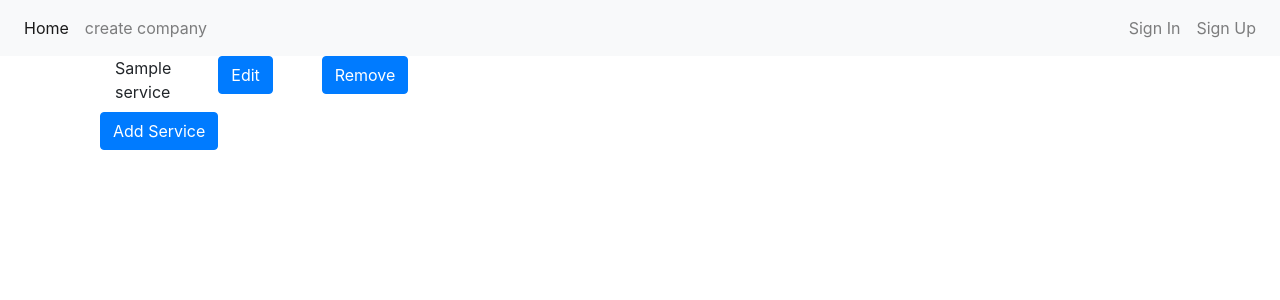
After one commit to Lanaok/project, a Django app: page /company/1/services/ in a window 1280 px wide. The commit adds this page. Shown: the top 300 px of the page. Run offline with Django 3.2, Linux system fonts and the light colour scheme; tables that the repository leaves empty hold one stand-in row (values such as "Sample post"); some libraries are stand-ins or nearby versions.

Commit message:
added staff and service managing capabilities

```diff
--- /dev/null
+++ b/mysite/company/templates/company/services/service_list.html
@@ -0,0 +1,31 @@
+{% extends 'base.html' %}
+{% block content %}
+    <div class="container">
+        <div class="col-4">
+            {% for service in services %}
+                <div class="row col-sm-auto mb-2">
+                    <div class="col">
+                        {{ service }}
+                    </div>
+                    <div class="col">
+                        <button type="button" class="btn btn-primary"
+                                onclick="location.href='{% url 'service-edit' company_id=company_id service_id=service.id %}'">
+                            Edit
+                        </button>
+                    </div>
+                    <div class="col">
+                        <button type="button" class="btn btn-primary"
+                                onclick="location.href='{% url 'service-remove' company_id=company_id service_id=service.id %}'"
+                        name="hi">
+                            Remove
+                        </button>
+                    </div>
+                </div>
+            {% endfor %}
+            <button type="button" class="btn btn-primary"
+                    onclick="location.href='{% url 'service-add' company_id=company_id %}'"> Add Service
+            </button>
+        </div>
+    </div>
+
+{% endblock %}
--- a/mysite/company/urls.py
+++ b/mysite/company/urls.py
@@ -2,12 +2,21 @@ from django.urls import path
 
 from . import views
 urlpatterns = [
-    path('<int:pk>', views.view_company, name='company-detail'),
-    path('<int:company_id>/update/', views.update_company, name='company-update'),
-    path('update/', views.update_company, name='company-update'),
+    path('<int:company_id>/view/', views.view_company, name='company-detail'),
+    path('<int:company_id>/edit/', views.update_company, name='company-update'),
+    path('add/', views.update_company, name='company-update'),
     path('all/', views.CompanyList.as_view(), name='company-list'),
     path('my_companies/', views.view_my_companies, name='my-company-list'),
-    path('add_staff/', views.add_staff_to_company, name='company-add-staff'),
-    path('add_services/', views.add_services_to_company, name='company-add-service'),
+
+    path('<int:company_id>/staff/', views.staff_list, name='staff-list'),
+    path('<int:company_id>/staff/add', views.staff_add, name='staff-add'),
+    path('<int:company_id>/staff/<int:staff_id>/edit', views.staff_edit, name='staff-edit'),
+    path('<int:company_id>/staff/<int:staff_id>/remove', views.staff_remove, name='staff-remove'),
+
+    path('<int:company_id>/services/', views.service_list, name='service-list'),
+    path('<int:company_id>/service/add', views.service_add, name='service-add'),
+    path('<int:company_id>/service/<int:service_id>', views.service_add, name='service-view'), # todo change to view.
+    path('<int:company_id>/service/<int:service_id>/edit/', views.service_add, name='service-edit'),
+    path('<int:company_id>/service/<int:service_id>/remove/', views.service_remove, name='service-remove'),
 
 ]
--- a/mysite/company/views.py
+++ b/mysite/company/views.py
@@ -6,12 +6,11 @@ from django.utils import timezone
 from django.views.generic import ListView
 
 from company.forms import CompanyForm
-from company.forms import StaffForm
 from company.forms import ServiceForm
 from company.models import Company, StaffMember
 from company.models import Service
-from profile.models import Manager
-import datetime
+from profile import models
+from profile.models import Manager, Profile
 
 
 def update_company(request, company_id=None):
@@ -29,7 +28,7 @@ def update_company(request, company_id=None):
             if company_form.is_valid():
                 company_instance.name = company_form.cleaned_data['name']
                 company_instance.description = company_form.cleaned_data['description']
-                # company_instance.company_type = company_form.cleaned_data['company_type']
+                company_instance.company_type = company_form.cleaned_data['company_type']
                 if company_id:
                     company_instance.date_updated = timezone.now()
                 else:
@@ -42,22 +41,18 @@ def update_company(request, company_id=None):
                     company_instance.manager = manager
                     company_instance.date_created = timezone.now()
                 company_instance.save()
-                staffers = StaffMember.objects.all().filter(company=company_instance)
-            return redirect(reverse('company-detail', {'staff_member': staffers}))
+                return redirect(reverse('company-detail', args=(company_instance.id,)))
 
     return render(request, 'company/company_form.html',
                   {'company_form': company_form})
 
 
-def view_company(request, pk):
-    company = Company.objects.get(pk=pk)
-    staffers = StaffMember.objects.all().filter(company=company)
-    if staffers is not None:
-        return render(request, 'company/company_detail.html',
-                      {'company_detail': company, 'show_edit_button': company.manager.profile == request.user.profile,
-                       'staff_member': staffers})
+def view_company(request, company_id):
+    company = Company.objects.get(pk=company_id)
     return render(request, 'company/company_detail.html',
-                  {'company_detail': company, 'show_edit_button': company.manager.profile == request.user.profile})
+                  {'company': company,
+                   'show_edit_button': company.manager.profile == request.user.profile})
+
 
 def view_my_companies(request):
     return render(request, 'company/company_list.html',
@@ -65,38 +60,88 @@ def view_my_companies(request):
                    'edit': True, 'paginate': False, 'title': 'My Companies'})
 
 
-def add_staff_to_company(request):
-    comp_manager = Manager(profile=request.user.profile)
-    company = Company(manager=comp_manager)
-    staff_instance = StaffMember(company=company)
-    staff_form = StaffForm(instance=staff_instance)
-    if request.method == 'POST':
-        if staff_form.is_valid():
-            staff_instance.save()
-            staff_form.save()
-            staffers = StaffMember.objects.all().filter(company=company)
-            return redirect(reverse('company-update', {'company_detail': company,
-                                                       'show_edit_button': company.manager.profile == request.user.profile,
-                                                       'staff_member': staffers}))
-
-    return render(request, 'company/company_add_member_form.html', {'staff_form': staff_form})
+def is_checked(staff_instance, service_id):
+    if staff_instance:
+        return staff_instance.services.filter(pk=service_id).exists()
+    return False
 
 
-def add_services_to_company(request):
-    comp_manager = Manager(profile=request.user.profile)
-    company = Company(manager=comp_manager)
-    duration = datetime.timedelta(days=0)
-    service_inst = Service(service_price=0, service_duration=duration)
-    service_form = ServiceForm(instance=service_inst)
+# TODO[IM]: add errors to form
+def staff_add(request, company_id):
+    company = Company(pk=company_id)
     if request.method == 'POST':
+        try:
+            profile = Profile.objects.filter(user__username=request.POST['username']).get()
+            staff_service_list = request.POST.getlist('checked_services')
+            staff_member = StaffMember(profile=profile, company=company)
+            staff_member.save()
+            for checked_service_id in staff_service_list:
+                staff_member.services.add(checked_service_id)
+        except models.Profile.DoesNotExist:
+            pass
+    staff_service_list = list(
+        map(lambda service: {'id': service.id, 'name': service.name}, company.service_set.all()))
+
+    return render(request, 'company/staff/staff_add.html', {'service_list': staff_service_list})
+
+
+def staff_edit(request, company_id, staff_id):
+    staff_member = StaffMember.objects.get(pk=staff_id)
+    if request.method == 'POST':
+        new_staff_service_list = request.POST.getlist('checked_services')
+        staff_member.services.clear()
+        for checked_service_id in new_staff_service_list:
+            staff_member.services.add(checked_service_id)
+        staff_member.save()
+        return redirect(reverse('staff-list', args=(staff_member.company.id,)))
+
+    company = staff_member.company
+    staff_service_list = list(
+        map(lambda service: {'id': service.id, 'name': service.name,
+                             'is_checked': is_checked(staff_member, service.id)}, company.service_set.all()))
+    return render(request, 'company/staff/staff_edit.html',
+                  {'staff_member': staff_member, 'service_list': staff_service_list})
+
+
+def staff_remove(request, company_id, staff_id):
+    StaffMember.objects.get(pk=staff_id).delete()
+    return redirect(reverse('staff-list', args=(company_id,)))
+
+
+def staff_list(request, company_id):
+    return render(request, 'company/staff/staff_list.html',
+                  {'staff_list': StaffMember.objects.filter(company_id=company_id),
+                   'company_id': company_id})
+
+
+def service_add(request, company_id, service_id=None):
+    company = Company(pk=company_id)
+    if service_id:
+        service_instance = Service.objects.get(pk=service_id)
+    else:
+        service_instance = Service(company=company)
+    service_form = ServiceForm(instance=service_instance)
+
+    if request.method == 'POST':
+        service_form = ServiceForm(request.POST)
         if service_form.is_valid():
-            service_inst.save()
-            service_inst.save()
-            company.save()
-            list_services = Service.objects.all().filter(company=company)
-            return render((reverse('company-update', {'list_of_services': list_services})))
+            service_instance: Service = service_form.save(commit=False)
+            service_instance.company = company
+            service_instance.save()
+        return redirect(reverse('service-list', args=(company_id,)))
 
-    return render(request, 'company/company_add_service_form.html', {'service_form': service_form})
+    return render(request, 'company/services/service_edit.html', {'service_form': service_form})
+
+
+def service_remove(request, company_id, service_id):
+    Service.objects.get(pk=service_id).delete()
+    return redirect(reverse('service-list', args=(company_id,)))
+
+
+def service_list(request, company_id):
+    return render(request, 'company/services/service_list.html',
+                  {'services': Service.objects.filter(company_id=company_id),
+                   'company_id': company_id})
 
 
 class CompanyList(ListView):
@@ -111,8 +156,3 @@ class CompanyList(ListView):
         context = super().get_context_data(**kwargs)
         context['title'] = 'All Companies'
         return context
-
-
-class StaffList(ListView):
-    model = StaffMember
-    template_name = "company/staff"
--- a/mysite/profile/models.py
+++ b/mysite/profile/models.py
@@ -12,6 +12,9 @@ class Profile(models.Model):
     email = models.EmailField(blank=True)
     date_created = models.DateTimeField(default=timezone.now)
     date_updated = models.DateTimeField(default=timezone.now)
+
+    def __str__(self):
+        return self.user.username
 
 
 class Manager(models.Model):
```
Also changed, not shown: mysite/company/forms.py (+2 -21 lines), mysite/company/models.py (+19 -15 lines), mysite/company/templates/company/company_add_service_form.html (deleted, +0 -12 lines), mysite/company/templates/company/company_detail.html (+8 -9 lines), mysite/company/templates/company/company_form.html (+6 -29 lines), mysite/company/templates/company/company_list.html (+11 -8 lines), mysite/company/templates/company/services/service_edit.html (renamed from mysite/company/templates/company/company_add_member_form.html, +5 -3 lines), mysite/company/templates/company/staff/staff_add.html (added, +20 -0 lines), mysite/company/templates/company/staff/staff_edit.html (added, +18 -0 lines), mysite/company/templates/company/staff/staff_list.html (added, +31 -0 lines), 1 other file.
